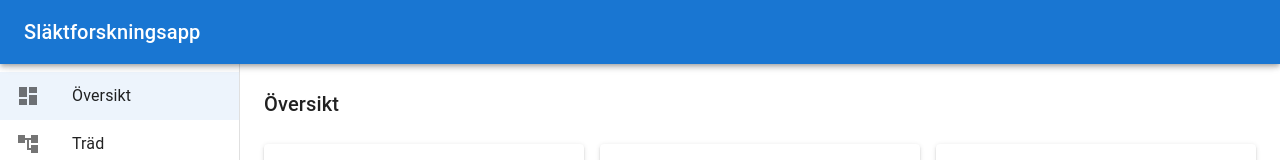
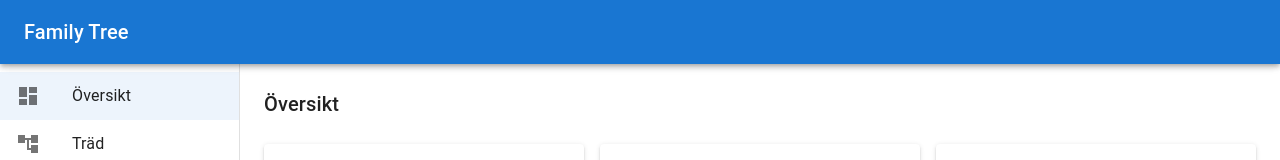
Before and after one commit to erland/family-tree, a React (Vite) app: page /#/ in a window 1280 px wide. Shown: the top 160 px of the page. Built offline with nearby package versions, Linux system fonts and the light colour scheme.

Commit message:
Changed application name to Family Tree

```diff
--- a/electron/db.ts
+++ b/electron/db.ts
@@ -21,7 +21,7 @@ export async function initDB() {
     JSONFile = lowdbNode.JSONFile;
   }
 
-  const dbPath = path.join(app.getPath("userData"), "genealogy.json");
+  const dbPath = path.join(app.getPath("userData"), "family-tree.json");
   db = new Low(new JSONFile(dbPath), defaultData);
 
   await db.read();
--- a/index.html
+++ b/index.html
@@ -3,7 +3,7 @@
   <head>
     <meta charset="UTF-8" />
     <meta name="viewport" content="width=device-width, initial-scale=1.0" />
-    <title>Genealogi</title>
+    <title>Family Tree</title>
   </head>
   <body>
     <!-- React will mount here -->
--- a/package.json
+++ b/package.json
@@ -1,5 +1,5 @@
 {
-  "name": "genealogy-app",
+  "name": "family-tree",
   "version": "2.3.0",
   "description": "Genealogy application for managing family trees",
   "author": {
@@ -68,7 +68,7 @@
     "vite": "^5.4.2"
   },
   "build": {
-    "appId": "com.example.genealogy",
+    "appId": "info.isaksson.erland.family-tree",
     "asar": true,
     "directories": {
       "buildResources": "build",
--- a/src/i18n.ts
+++ b/src/i18n.ts
@@ -5,7 +5,7 @@ import { initReactI18next } from "react-i18next";
 const resources = {
   sv: {
     translation: {
-      appTitle: "Släktforskningsapp",
+      appTitle: "Family Tree",
       dashboard: "Översikt",
       tree: "Träd",
       profile: "Profil",
```
